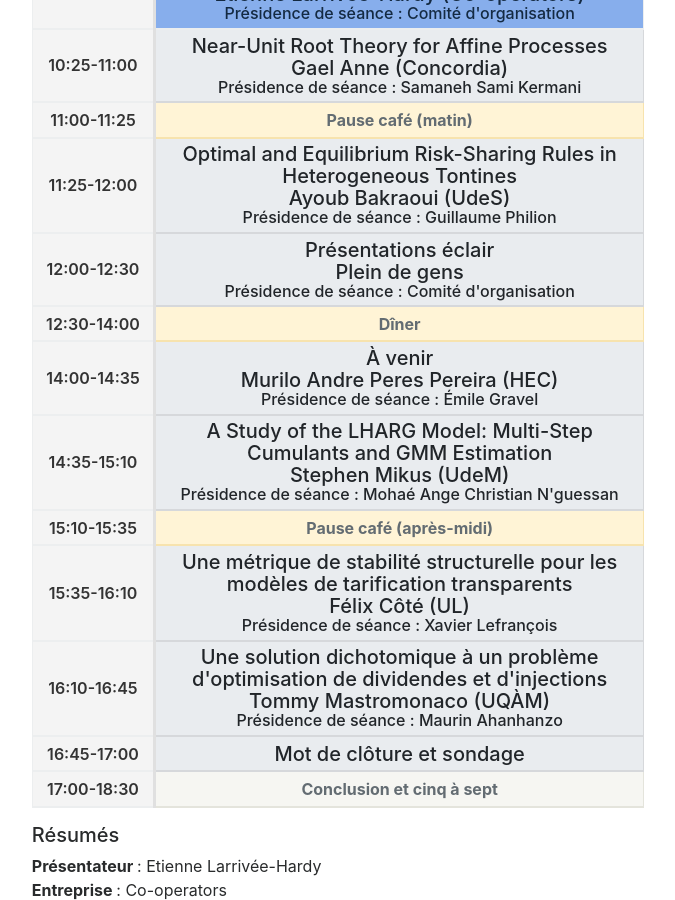
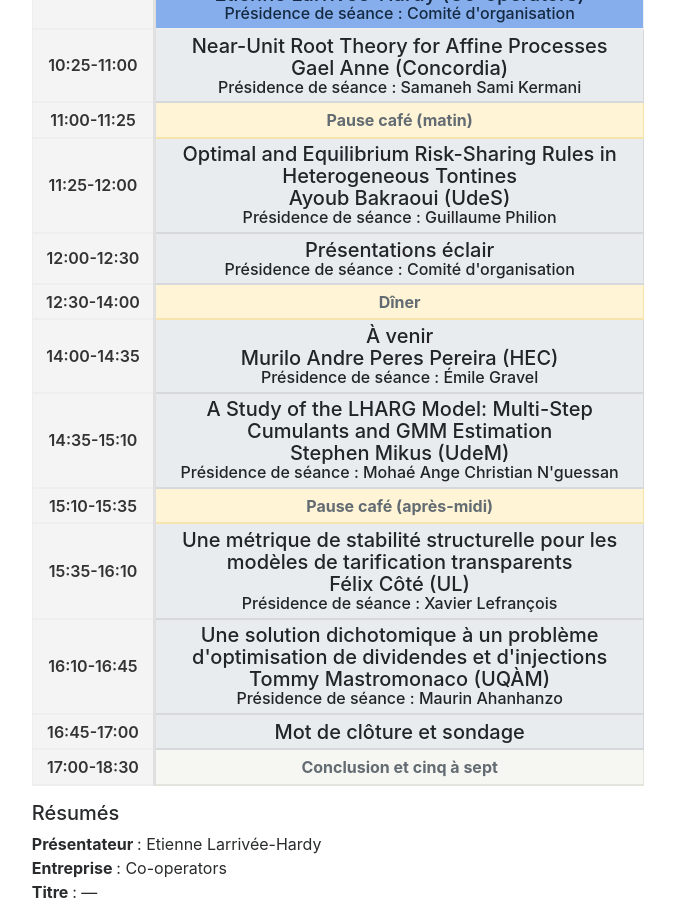
Before and after one commit to XavLef/Quantact_2026, a Jekyll site: the page built from program.html, in a window 1280 px wide and 900 px high, scrolled down 488 px. Shown: the whole window, without its empty margins (302-977 px from the left). Built offline with Jekyll 4.4.1, drawn with Linux system fonts in a browser that asks for light colours; nearby versions of some CDN libraries.

```diff
--- a/_data/schedule.yml
+++ b/_data/schedule.yml
@@ -64,9 +64,6 @@
       title:
         fr: "Présentations éclair"
         en: "Lightning talks"
-      speaker:
-        fr: "Plein de gens"
-        en: "Many people"
       chair:
         fr: "Comité d'organisation"
         en: "Organizing committee"
```
